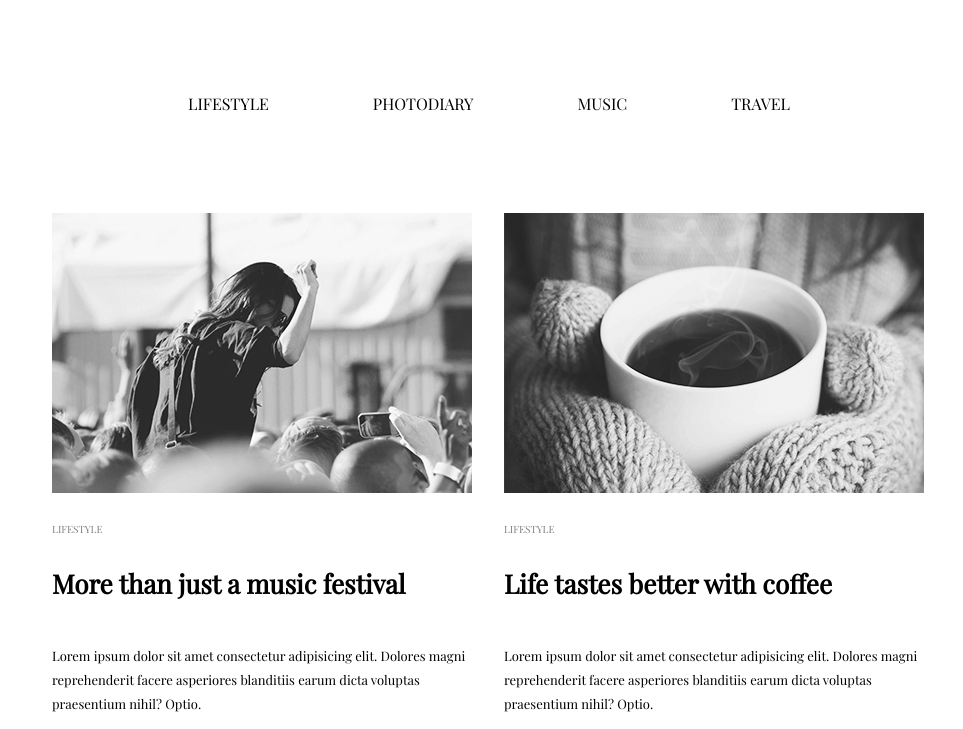
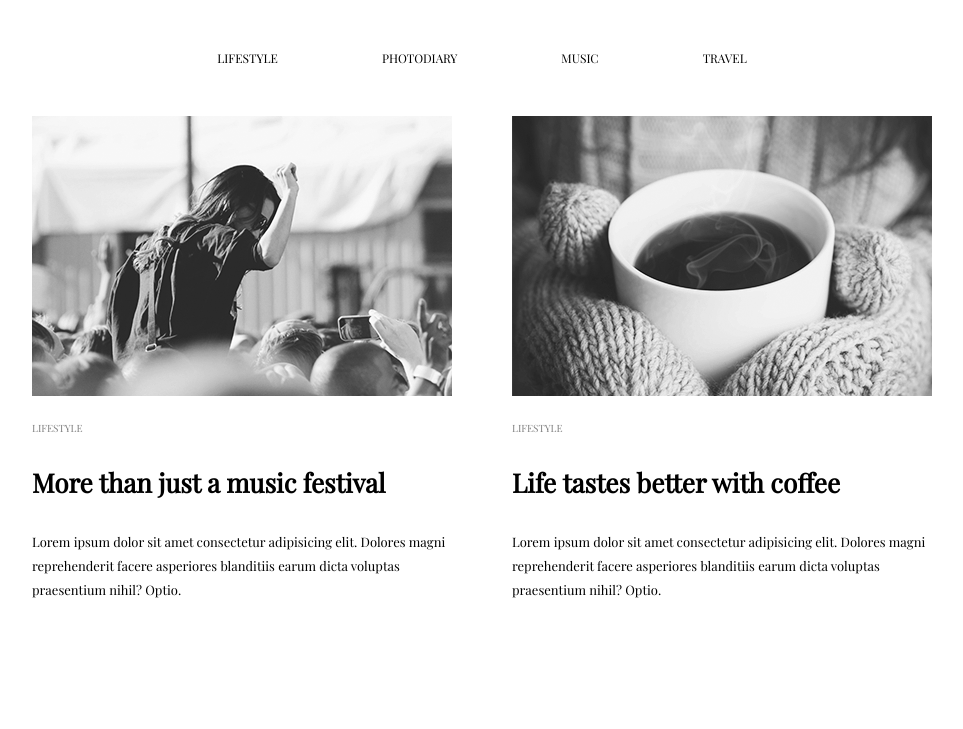
Before and after one commit to kotiakhova/goit-fe-course, a plain HTML site: page html-css/module-03/index.html in a window 1280 px wide. Shown: the top 729 px of the page, without its empty margins (158-1121 px from the left). Drawn offline with nearby package versions, Linux system fonts and the light colour scheme.

Commit message:
homework-03-02

```diff
--- a/html-css/module-03/css/app.css
+++ b/html-css/module-03/css/app.css
@@ -1,9 +1,10 @@
 body {
     font-family: 'Playfair Display', sans-serif;
+    margin: 0px;
 }
 .container {
-    width: 1278px;
-    margin: auto;
+    width: 900px;
+    margin: 0 auto;
 }
 header {
     display: inline-block;
@@ -12,67 +13,74 @@ nav {
     display: inline;
 }
 ul {
-    width: 1278px;
-    height: 190px;
-    display: inline-block;
+    width: 900px;
     text-align: center;
     padding: 0px;
-    padding-inline-start: 0px;
     margin: 0px;
 }
 ul li {
     display:inline-block;
     padding: 50px;
-    margin-top: 35px;
-    margin-bottom: 35px;
 }
-a {
+.link {
+    display: block;
     text-decoration: none;
-    color: black;
+    color:rgb(0,0,0);
+    font-size: 12px;
+
 }
-a:hover {
+.link:hover {
     color: rgb(3,169,244);
 }
 main {
     width: 900px;
-    margin: 0 188px
 }
 section {
     width: 900px;
     text-align: center;
+    font-size: 0px;
 }
 article {
     display: inline-block;
     width: 420px;
-    margin: 15px 14px 0 14px;
     text-align: left;
+    margin-bottom: 130px;
+}
+article:not(:nth-child(2n)){
+    margin-right: 60px;
+}
+.low-article {
+    margin-bottom: 50px;
 }
 .imagename {
     margin-top: 25px;
     margin-bottom: 30px;
     font-size: 10px;
     color: grey;
+}
 
-}
 h2 {
     font-size: 26px;
     margin-bottom: 30px;
 }
+
 .text {
     display: inline-block;
     width: 420px;
     font-size: 13px;
     line-height: 24px;
+    margin: 0px;
 }
 
 button {
+    display: inline-block;
     width: 160px;
     height: 60px;
     background-color: rgb(255,255,255);
     border: 1px solid rgb(0,0,0);
     font-size: 16px;
     font-family: 'Playfair Display', sans-serif;
-    margin-top: 50px;
-
-
 }
+button:hover {
+    color: rgb(3,169,244);
+}
--- a/html-css/module-03/index.html
+++ b/html-css/module-03/index.html
@@ -14,10 +14,10 @@
         <header>
             <nav>
                 <ul class="menu">
-                    <li><a href="#">LIFESTYLE</a></li>
-                    <li><a href="#">PHOTODIARY</a></li>
-                    <li><a href="#">MUSIC</a></li>
-                    <li><a href="#">TRAVEL</a></li>
+                    <li><a class="link" href="#">LIFESTYLE</a></li>
+                    <li><a class="link" href="#">PHOTODIARY</a></li>
+                    <li><a class="link" href="#">MUSIC</a></li>
+                    <li><a class="link" href="#">TRAVEL</a></li>
                 </ul>
             </nav>
         </header>
@@ -51,14 +51,14 @@
                 <p class="text">Lorem ipsum dolor sit amet consectetur adipisicing elit. Dolores magni reprehenderit facere asperiores blanditiis earum dicta voluptas praesentium nihil? Optio.</p>
             </article>
 
-            <article class="article">
+            <article class="article low-article">
                 <img src="img/5.png" alt="girl">
                 <p class="imagename">LIFESTYLE</p>
                 <h2>Top 10 song for running</h2>
                 <p class="text">Lorem ipsum dolor sit amet consectetur adipisicing elit. Dolores magni reprehenderit facere asperiores blanditiis earum dicta voluptas praesentium nihil? Optio.</p>
             </article>
 
-            <article class="article">
+            <article class="article low-article">
                 <img src="img/6.png" alt="way">
                 <p class="imagename">LIFESTYLE</p>
                 <h2>Cold winter day</h2>
```
